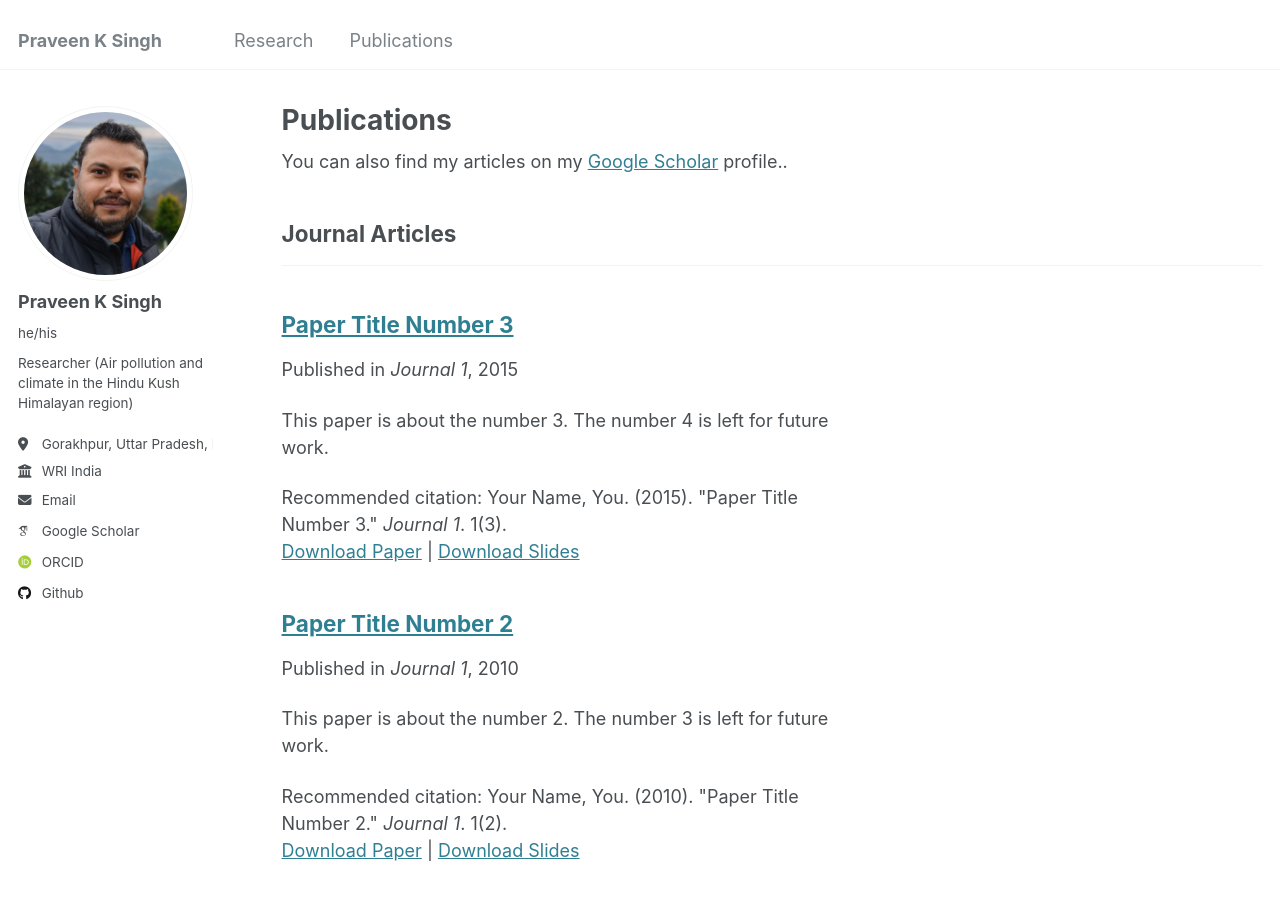
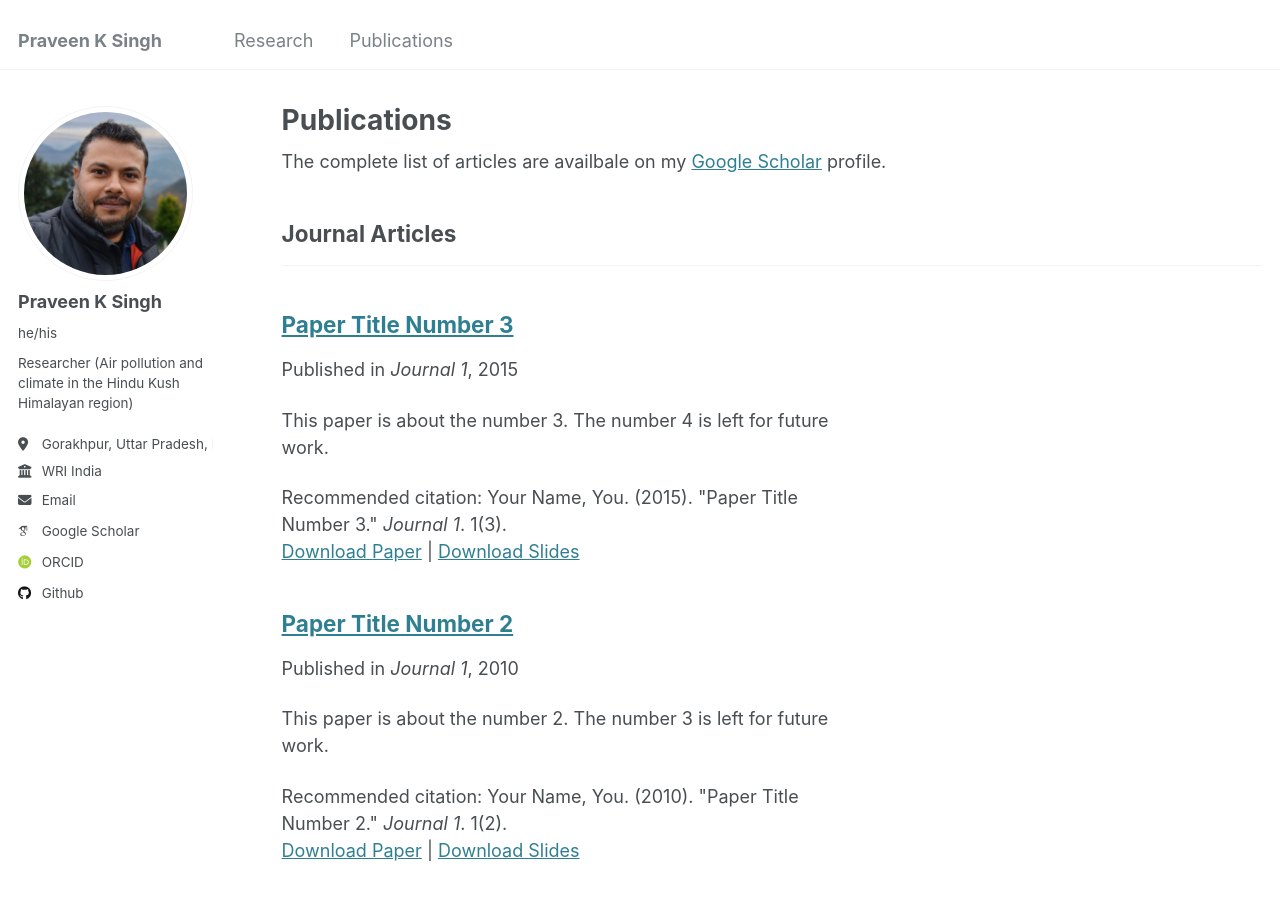
Before and after one commit to singhpraveenk/praveenksingh.github.io, a Jekyll site: the page built from _pages/publications.html, in a window 1280 px wide and 900 px high. Built offline with Jekyll 4.4.1, drawn with Linux system fonts in a browser that asks for light colours; some web fonts are replaced.

Commit message:
Update publications.html

```diff
--- a/_pages/publications.html
+++ b/_pages/publications.html
@@ -6,7 +6,7 @@ author_profile: true
 ---
 
 {% if site.author.googlescholar %}
-  <div class="wordwrap">You can also find my articles on my <a href="{{site.author.googlescholar}}" target="_blank">Google Scholar</a> profile..</div>
+  <div class="wordwrap">The complete list of articles are availbale on my <a href="{{site.author.googlescholar}}" target="_blank">Google Scholar</a> profile.</div>
 {% endif %}
 
 {% include base_path %}
```
